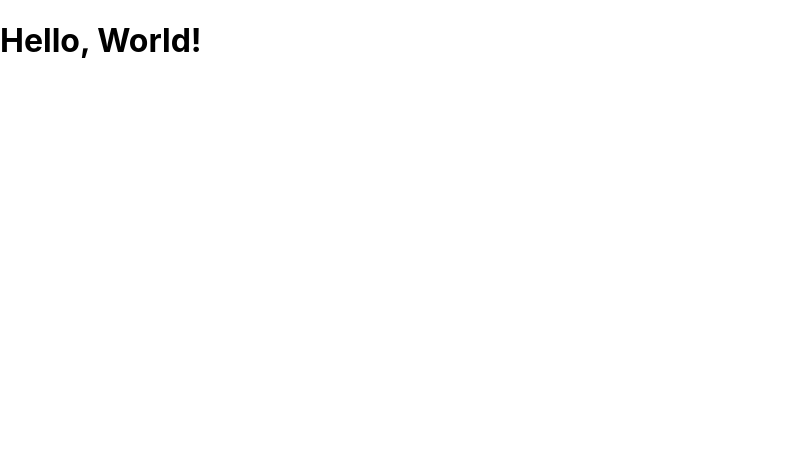
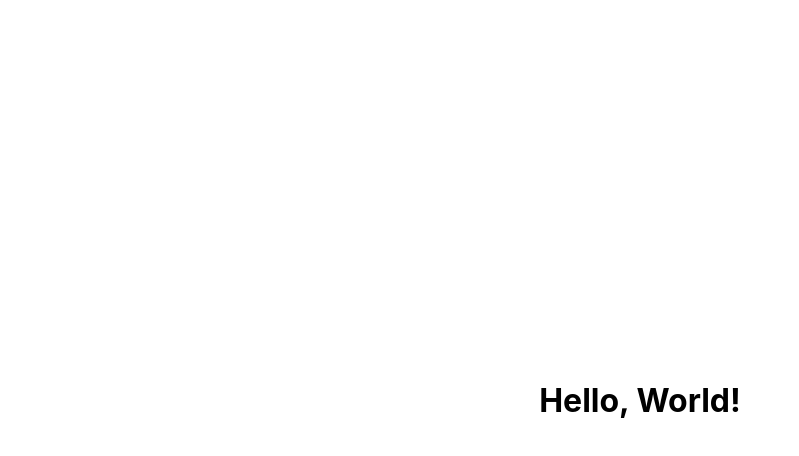
Before and after one commit to lopez-tomas/adviency, a React (Create React App) app: page / in a window 1280 px wide. Shown: the top 456 px of the page, without its empty margins (0-799 px from the left). Built offline with nearby package versions, Linux system fonts and the light colour scheme.

Commit message:
[FEAT/styles]: some global styles added.

```diff
--- a/src/index.css
+++ b/src/index.css
@@ -1,4 +1,5 @@
 body {
+  height: 100vh;
   margin: 0;
   font-family: -apple-system, BlinkMacSystemFont, 'Segoe UI', 'Roboto', 'Oxygen',
     'Ubuntu', 'Cantarell', 'Fira Sans', 'Droid Sans', 'Helvetica Neue',
@@ -7,7 +8,27 @@ body {
   -moz-osx-font-smoothing: grayscale;
 }
 
+#root {
+  display: flex;
+  justify-content: center;
+  align-items: center;
+  height: 100%;
+}
+
 code {
   font-family: source-code-pro, Menlo, Monaco, Consolas, 'Courier New',
     monospace;
 }
+
+p, h1, h2, h3, h4, h5, h6 {
+  margin: 0;
+}
+
+ul {
+  margin: 0;
+  padding: 0;
+}
+
+ul li {
+  list-style: none;
+}
```
